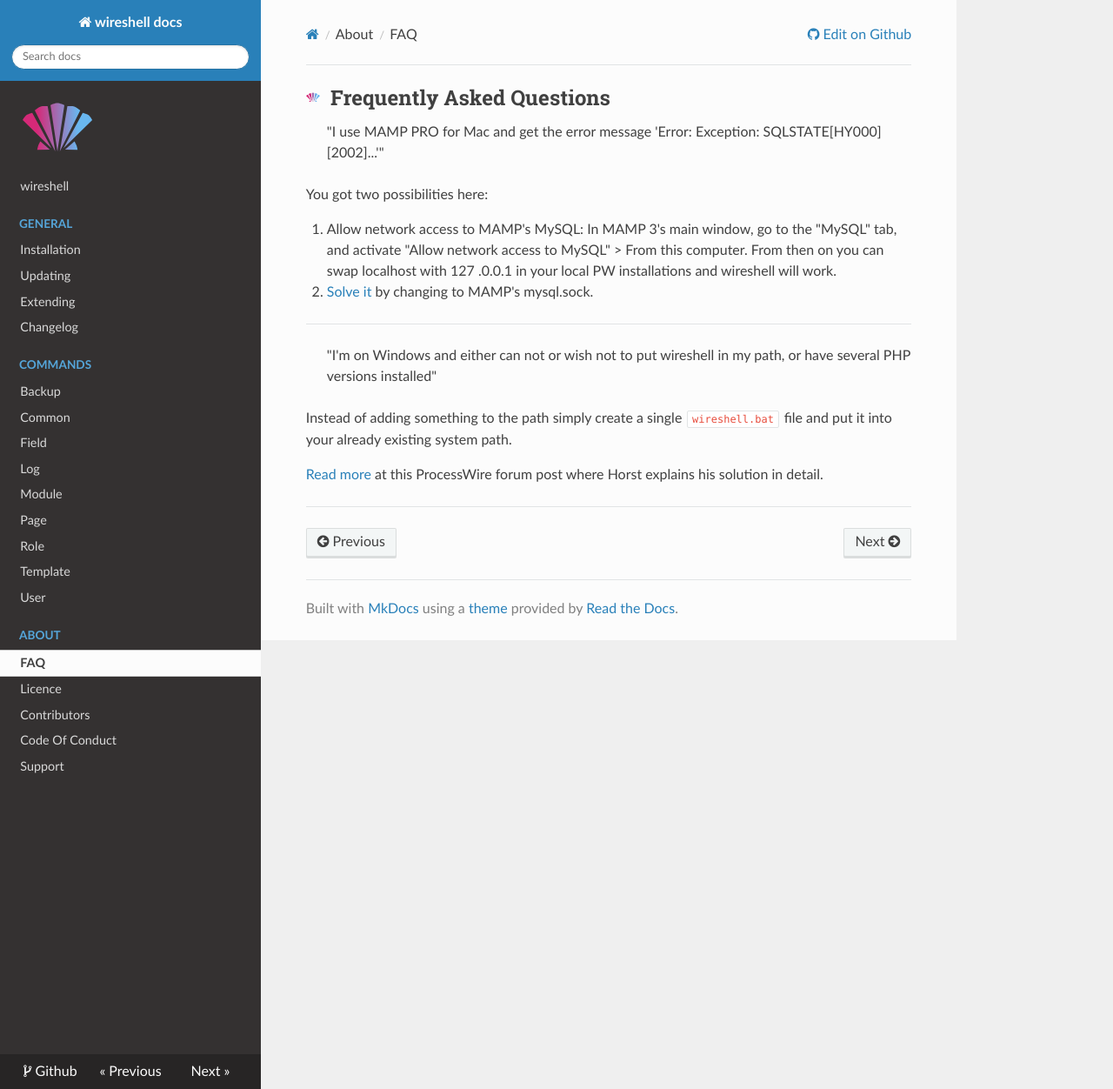
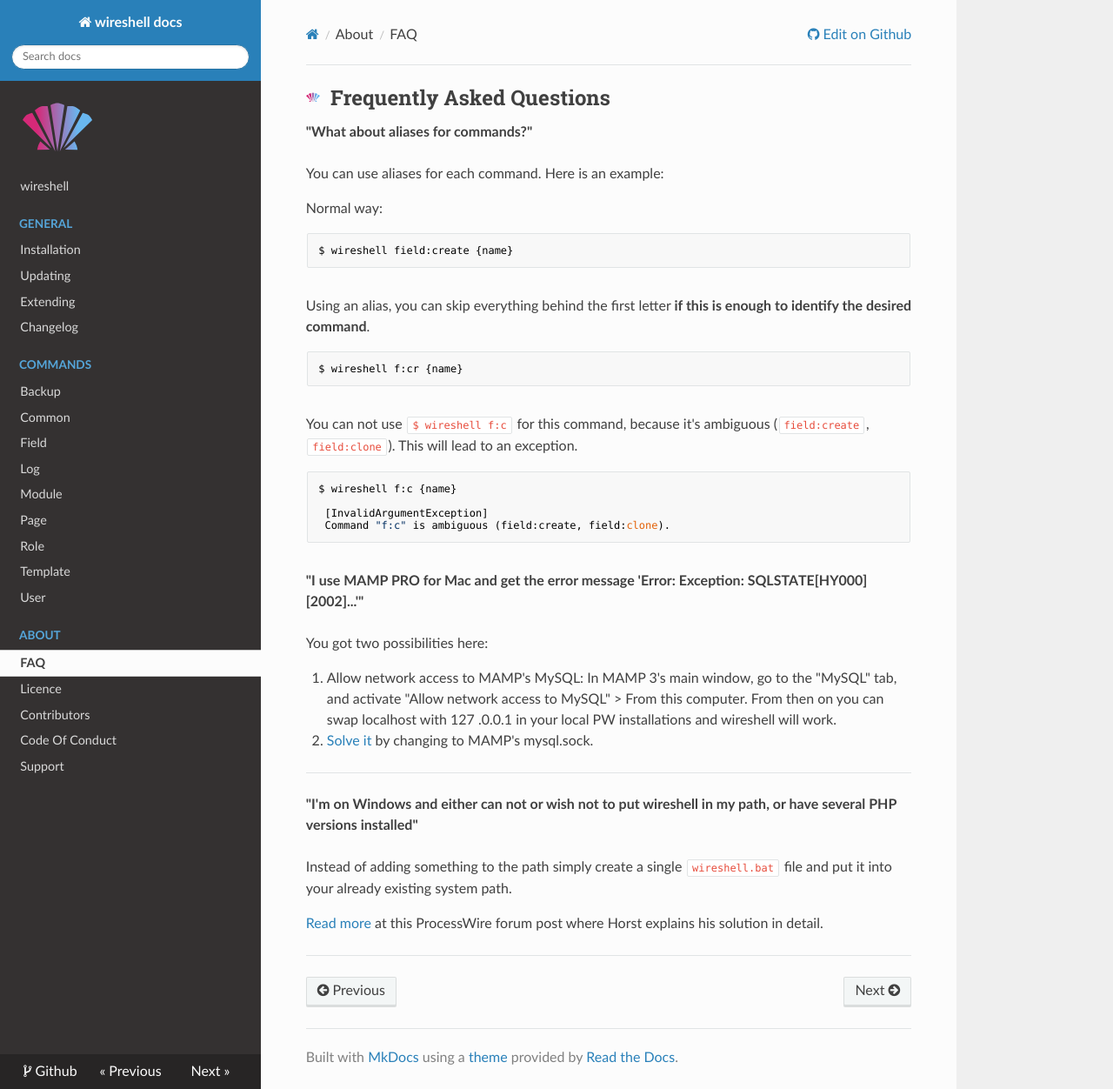
Before and after one commit to wireshell/wireshell, an MkDocs documentation site: the page built from docs/faq.md, in a window 1280 px wide and 1252 px high. Shown: the whole window at 87% size. Built offline with MkDocs 1.6.1, drawn with Linux system fonts in a browser that asks for light colours; nearby versions of some CDN libraries; old or Windows-style settings are respelled for this version of MkDocs.

Commit message:
extend faqs!

````diff
--- a/docs/assets/css/extra.css
+++ b/docs/assets/css/extra.css
@@ -47,3 +47,9 @@ img + strong {
 p {
   margin-bottom: 1rem;
 }
+
+/* faq */
+.rst-content blockquote {
+  font-weight: 600;
+  margin-left: 0;
+}
--- a/docs/faq.md
+++ b/docs/faq.md
@@ -1,4 +1,30 @@
 ![Wireshell Logo](/assets/img/favicon-16x16.png){.logo} **Frequently Asked Questions**
+
+> "What about aliases for commands?"
+
+You can use aliases for each command. Here is an example:
+
+Normal way:
+
+```sh
+$ wireshell field:create {name}
+```
+
+Using an alias, you can skip everything behind the first letter **if this is enough to identify the desired command**.
+
+```sh
+$ wireshell f:cr {name}
+```
+
+You can not use `$ wireshell f:c` for this command, because it's ambiguous (`field:create`, `field:clone`).
+This will lead to an exception.
+
+```sh
+$ wireshell f:c {name}
+
+ [InvalidArgumentException]
+ Command "f:c" is ambiguous (field:create, field:clone).
+```
 
 > "I use MAMP PRO for Mac and get the error message 'Error: Exception: SQLSTATE[HY000] [2002]...'"
 
````
Also changed, not shown: docs/commands/field.md (+5 -4 lines).
